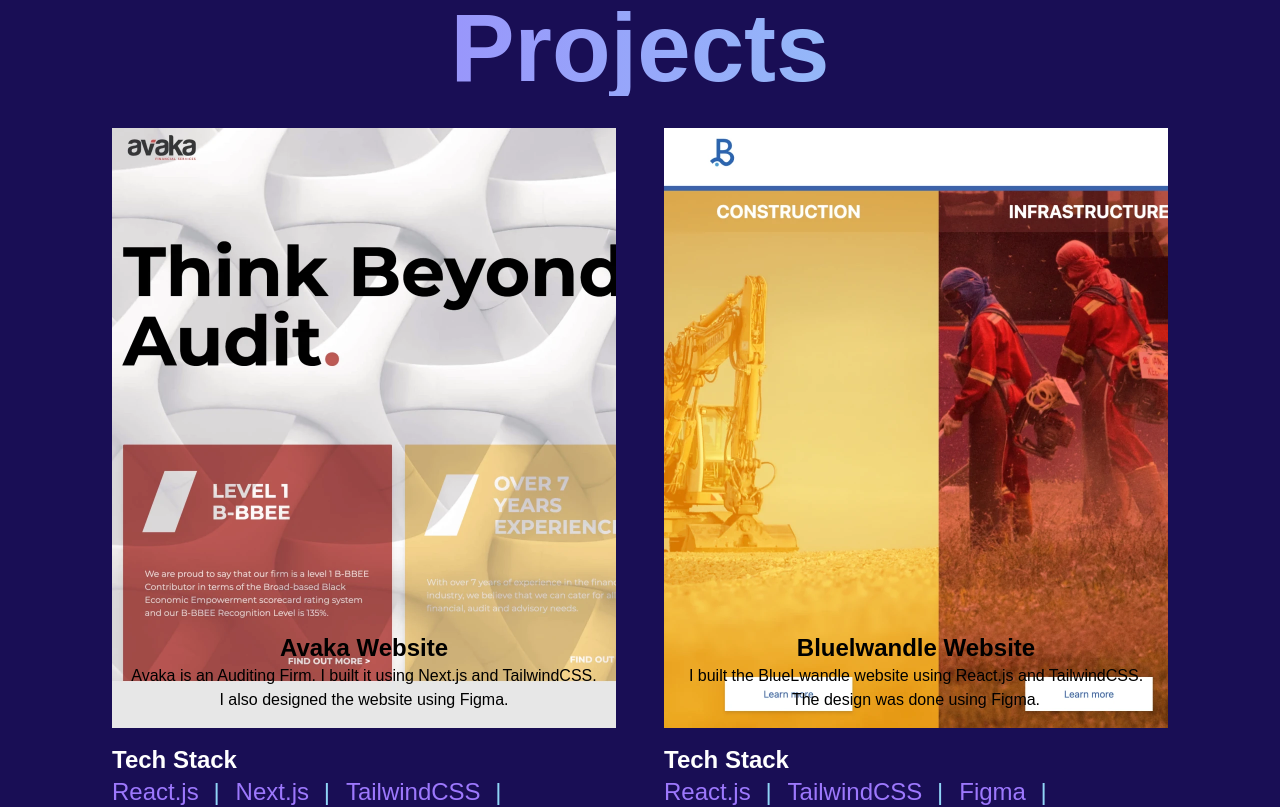
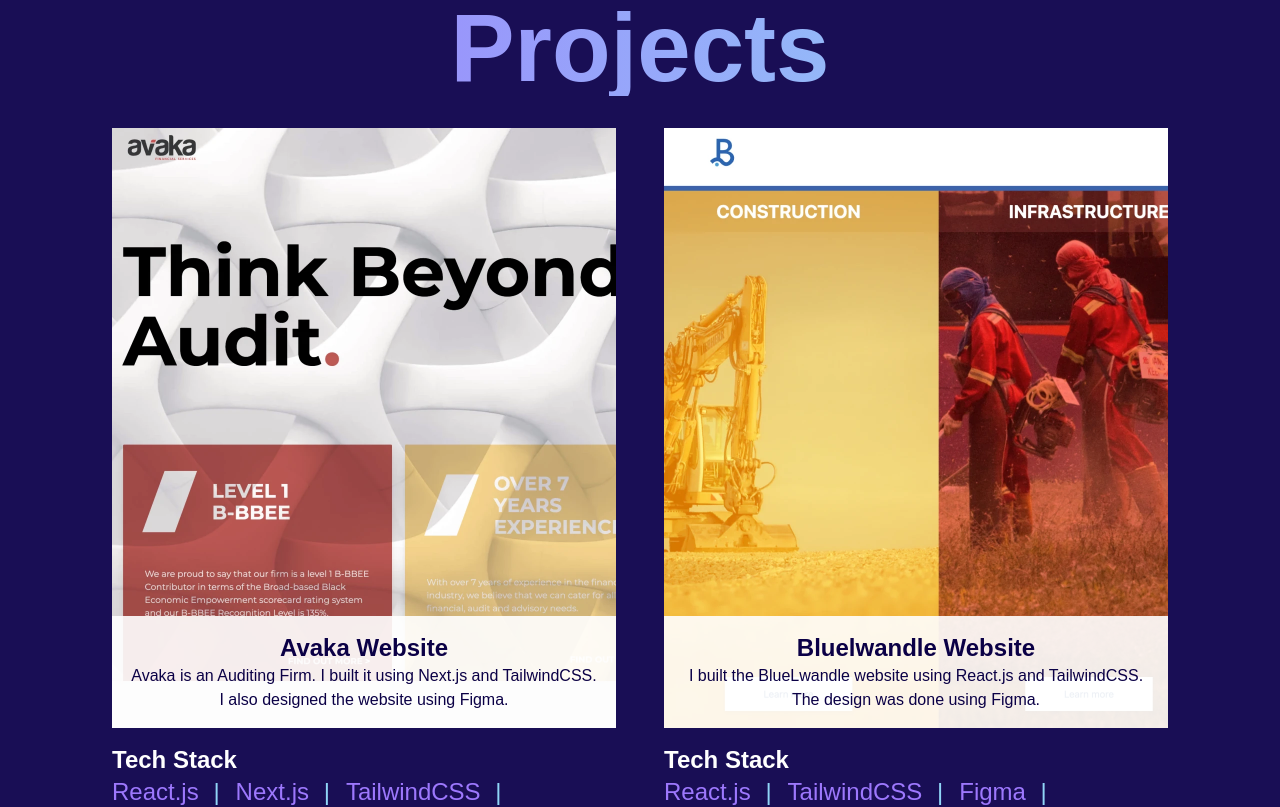
Before and after one commit to princeradebe/portfolio, a React (Vite) app: page / in a window 1280 px wide. Shown: the part 2280-3087 px from the top of the page. Built offline with nearby package versions, Linux system fonts and the light colour scheme; a web font is replaced by a local one.

Commit message:
Project description

```diff
--- a/src/components/cards/ProjectCard.jsx
+++ b/src/components/cards/ProjectCard.jsx
@@ -10,9 +10,11 @@
                 TechStack.map((item, index) => (
                     <div key={index}>
                         <a href={item.link} target='_blank'>
-                            <div className={`w-[100%] h-72 md:h-[600px]  flex flex-col justify-end p-4 ${item.background} bg-cover`}>
-                                <h2 className='text-xl md:text-2xl font-semibold'>{item.project}</h2>
-                                <p>{item.description}</p>
+                            <div className={`w-[100%] h-72 md:h-[600px]  flex flex-col justify-end ${item.background} bg-cover hover:scale-[1.01] transition-all duration-500`}>
+                                <div className='bg-white bg-opacity-90 p-4 text-brand-blue-dark'>
+                                    <h2 className='text-xl md:text-2xl font-semibold'>{item.project}</h2>
+                                    <p>{item.description}</p>
+                                </div>
                             </div>
                         </a>
                         <div className='flex flex-col items-start mb-16'>
```
